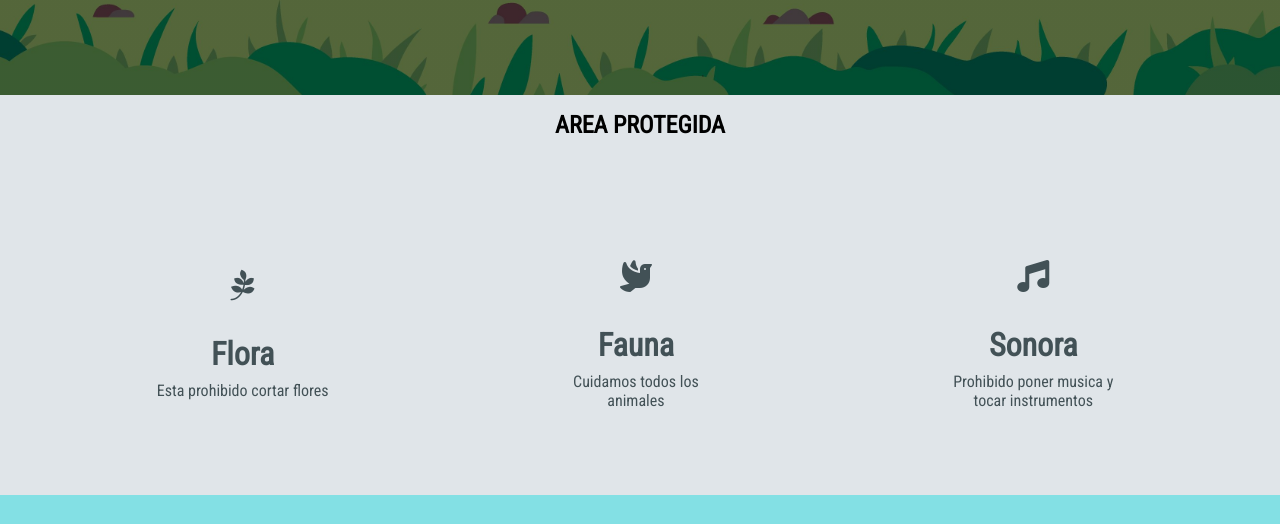
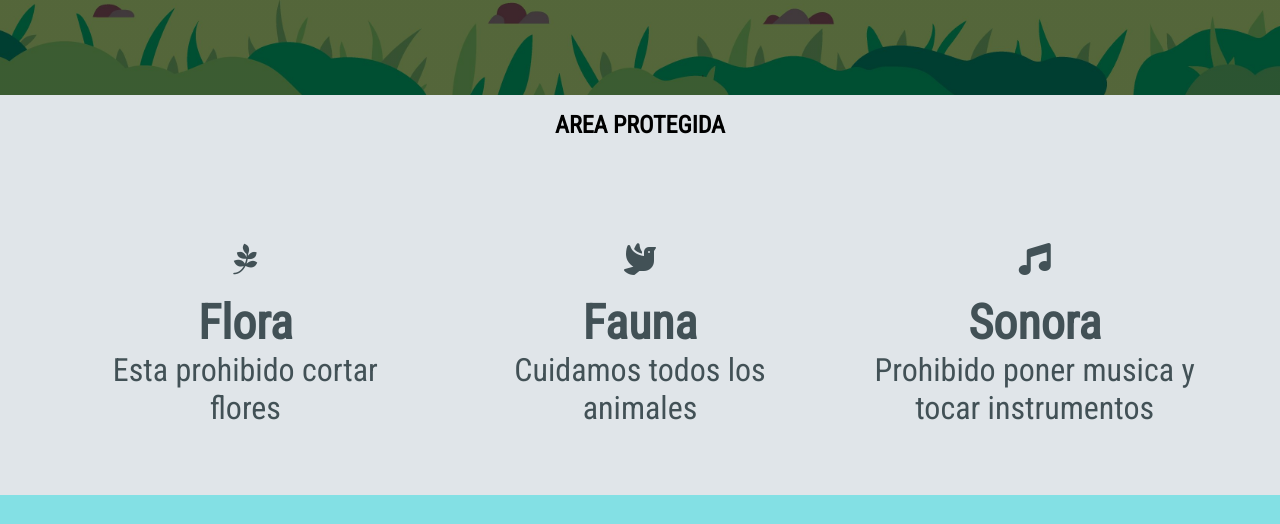
Before and after one commit to joaquin-abbate/camping-refugio-lasvegas, a website: page html/index.html in a window 1280 px wide. Shown: the part 740-1264 px from the top of the page. Drawn offline with nearby package versions, Linux system fonts and the light colour scheme; files that its build step writes are made by us from their sources; files whose address does not match are found by name.

```diff
--- a/SCSS/layout/_main-index.scss
+++ b/SCSS/layout/_main-index.scss
@@ -207,18 +207,6 @@
   }
 }
 
-.text-item {
-  margin-top: 15px;
-  .titulo {
-    font-size: 2rem;
-  }
-  p {
-    margin-top: 0.5rem;
-    font-size: 1rem;
-    max-width: 180px;
-  }
-}
-
 .container-img {
   grid-row: 3/4;
   height: 100%;
```
Also changed, not shown: html/contactanos.html (+5 -1 lines), img/camping-card-entrada.jpeg (added).
